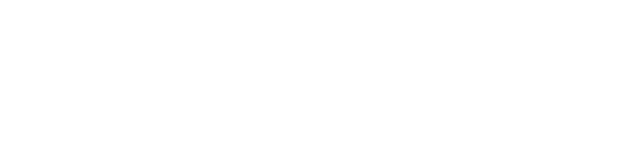
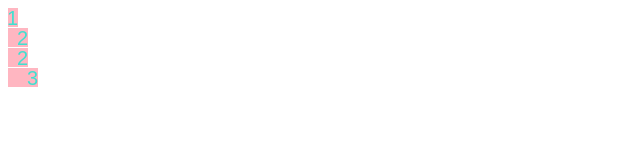
Before and after one commit to joshtrinh1102/Dynamic-Bar-Chart-with-D3, a plain HTML site: page index.html in a window 1280 px wide. Shown: the whole page, without its empty margins (0-640 px from the left). Drawn offline with nearby package versions, Linux system fonts and the light colour scheme.

Commit message:
Render bars and group elements based on scaled data

```diff
--- a/example.js
+++ b/example.js
@@ -1,11 +1,29 @@
 function main(){
-    var data=[1,2,2,3]
+    var bardata=[1,2,2,3]
     var width = 500;
     var barHeight = 20;
+    var scaleFactor= 10 ;
 
     var graph= d3.select("body")
                     .append("svg")
                     .attr("width",width)
-                    .attr("height", barHeight *data.length)
-
+                    .attr("height", barHeight * bardata.length)
+    var bar= graph.selectAll("g")
+                    .data(bardata)
+                    .enter().append("g")
+                    .attr('transform', function (d, i){
+                        return 'translate(0,' + i * barHeight +")";
+                    });
+    bar.append("rect")
+            .attr('width',function(d){
+            return d * scaleFactor;
+    })
+            .attr('height', barHeight -1)
+    bar.append('text')
+            .attr('x', function(d){
+            return (d*scaleFactor);
+    })
+            .attr('y', barHeight /2)
+            .attr('dy', '.35em')
+            .text(function(d) {return d;});
     }
--- a/index.html
+++ b/index.html
@@ -5,6 +5,17 @@
     <script src="https://d3js.org/d3.v7.min.js"></script>
     <script src="example.js"></script>
     <title>Bar Chart with D3</title>
+    <style>
+        svg rect{
+                fill:lightpink
+        }
+        svg text{
+            fill: turquoise;
+            font: 20px sans-serif;
+            text-anchor: end;
+        }
+
+    </style>
 </head>
 <body onload="main()">
 
```
